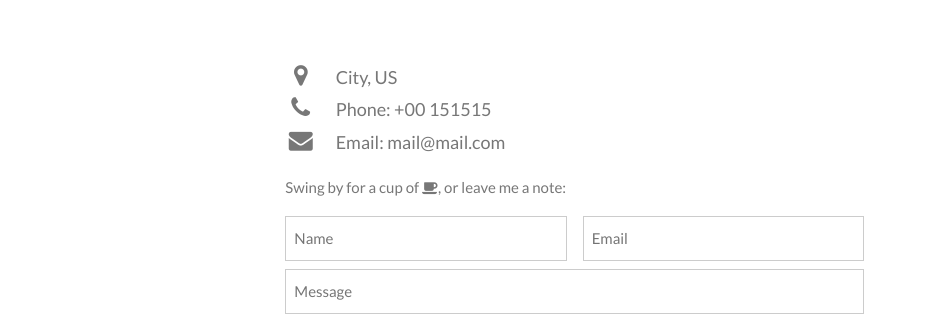
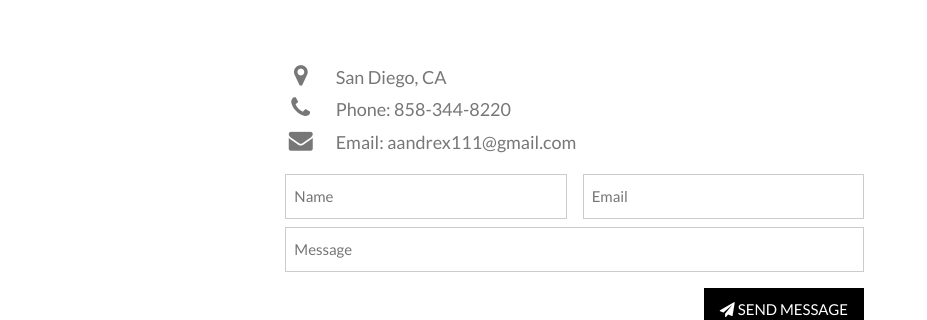
Before and after one commit to AndreXXXXX/AndreXuPortfolio, a plain HTML site: page index.html in a window 1280 px wide. Shown: the part 3087-3407 px from the top of the page, 218-1145 px from the left. Drawn offline with nearby package versions, Linux system fonts and the light colour scheme.

Commit message:
Update index.html

```diff
--- a/index.html
+++ b/index.html
@@ -207,11 +207,11 @@ body, html {
     </div>
     <div class="w3-col m8 w3-panel">
       <div class="w3-large w3-margin-bottom">
-        <i class="fa fa-map-marker fa-fw w3-hover-text-black w3-xlarge w3-margin-right"></i> City, US<br>
-        <i class="fa fa-phone fa-fw w3-hover-text-black w3-xlarge w3-margin-right"></i> Phone: +00 151515<br>
-        <i class="fa fa-envelope fa-fw w3-hover-text-black w3-xlarge w3-margin-right"></i> Email: mail@mail.com<br>
+        <i class="fa fa-map-marker fa-fw w3-hover-text-black w3-xlarge w3-margin-right"></i> San Diego, CA<br>
+        <i class="fa fa-phone fa-fw w3-hover-text-black w3-xlarge w3-margin-right"></i> Phone: 858-344-8220<br>
+        <i class="fa fa-envelope fa-fw w3-hover-text-black w3-xlarge w3-margin-right"></i> Email: aandrex111@gmail.com<br>
       </div>
-      <p>Swing by for a cup of <i class="fa fa-coffee"></i>, or leave me a note:</p>
+
       <form action="/action_page.php" target="_blank">
         <div class="w3-row-padding" style="margin:0 -16px 8px -16px">
           <div class="w3-half">
```
